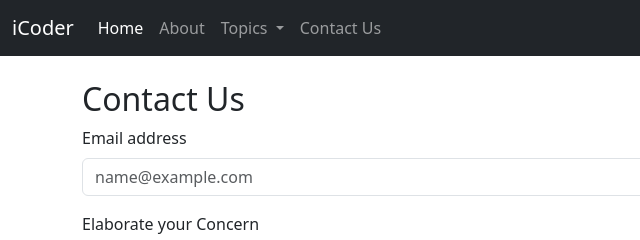
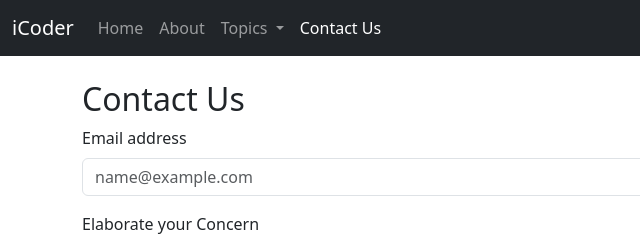
Before and after one commit to chahatchauhan02/iCoderBootstrap, a plain HTML site: page contact.html in a window 1280 px wide. Shown: the top 240 px of the page, 0-640 px from the left. Drawn offline with nearby package versions, Linux system fonts and the light colour scheme.

Commit message:
Update contact.html

```diff
--- a/contact.html
+++ b/contact.html
@@ -29,7 +29,7 @@
         <div class="collapse navbar-collapse" id="navbarSupportedContent">
          <ul class="navbar-nav me-auto mb-2 mb-lg-0">
             <li class="nav-item">
-              <a class="nav-link active" aria-current="page" href="/iCoderBootstrap/">Home</a>
+              <a class="nav-link" aria-current="page" href="/iCoderBootstrap/">Home</a>
             </li>
             <li class="nav-item">
               <a class="nav-link" href="/iCoderBootstrap/about.html">About</a>
@@ -57,7 +57,7 @@
               </ul>
             </li>
             <li class="nav-item">
-              <a class="nav-link" href="/iCoderBootstrap/contact.html">Contact Us</a>
+              <a class="nav-link active" href="/iCoderBootstrap/contact.html">Contact Us</a>
             </li>
           </ul>
           <form class="d-flex" role="search">
```
